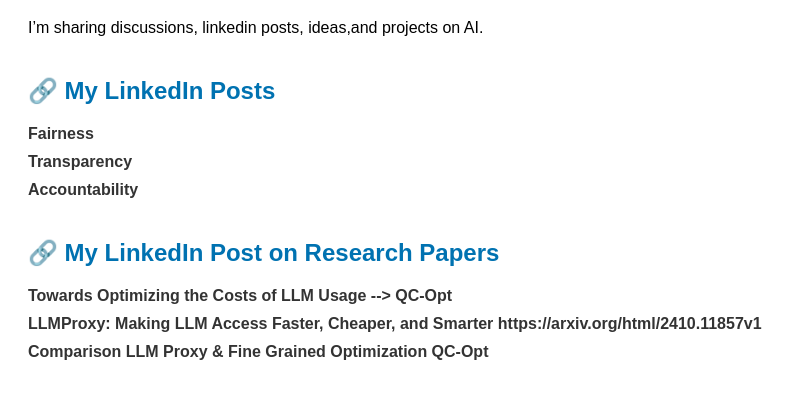
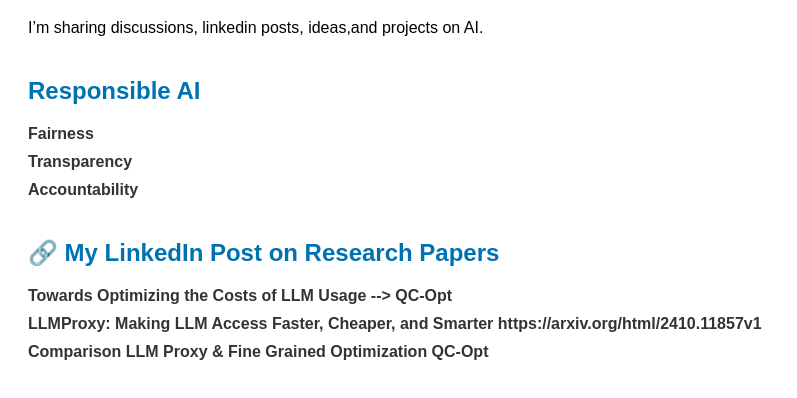
Before and after one commit to ShanssvM/AI_With_Shanthi, a plain HTML site: page index.html in a window 1280 px wide. Shown: the part 90-488 px from the top of the page, without its empty margins (0-797 px from the left). Drawn offline with Linux system fonts and the light colour scheme.

Commit message:
Update index.html

```diff
--- a/index.html
+++ b/index.html
@@ -39,7 +39,7 @@
 
   <!-- 🔗 LinkedIn Posts Section -->
   <div class="linkedin-posts">
-    <h2>🔗 My LinkedIn Posts</h2>
+    <h2>Responsible AI </h2>
     <ul>
       <li>
         <a href="https://www.linkedin.com/feed/update/urn:li:activity:7346005088106094592/" target="_blank">
```
